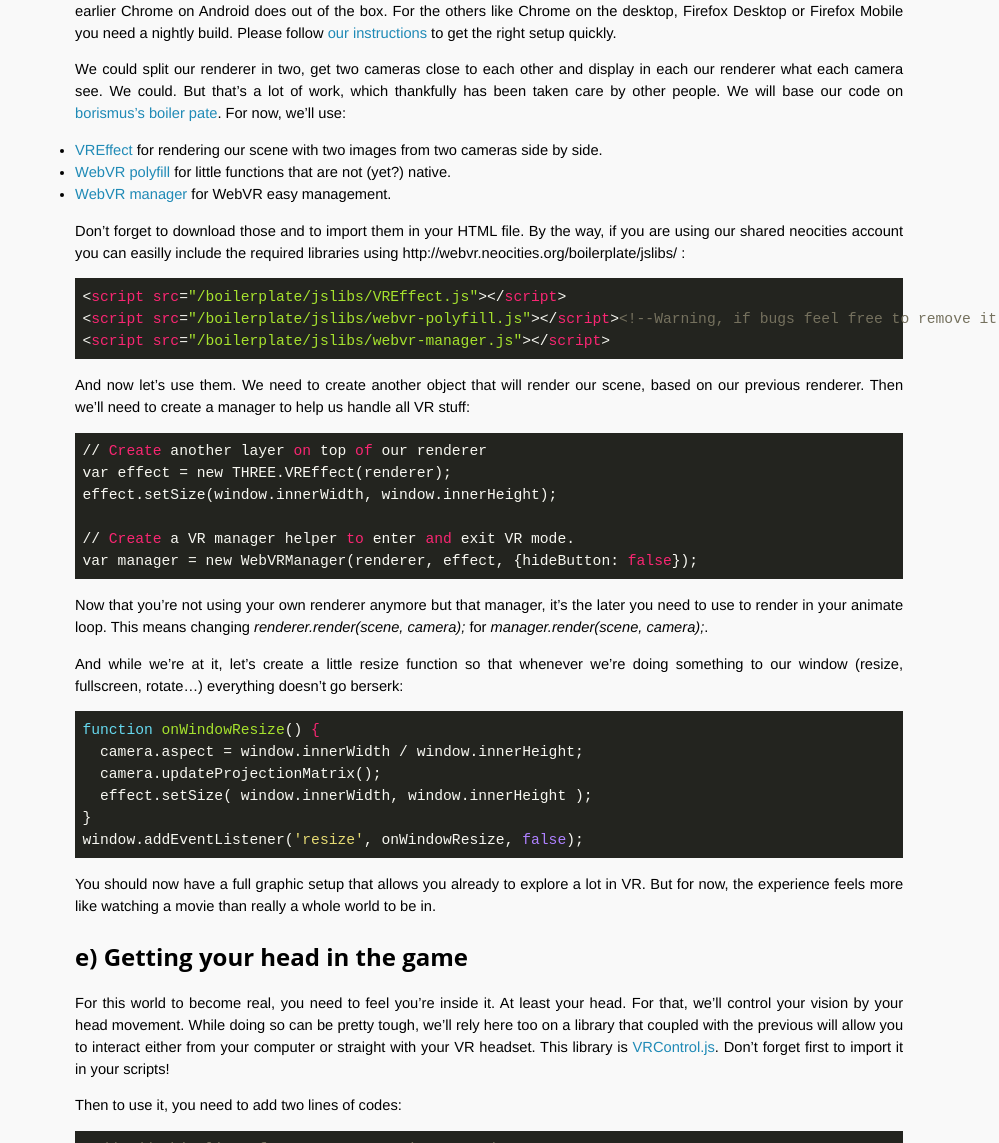
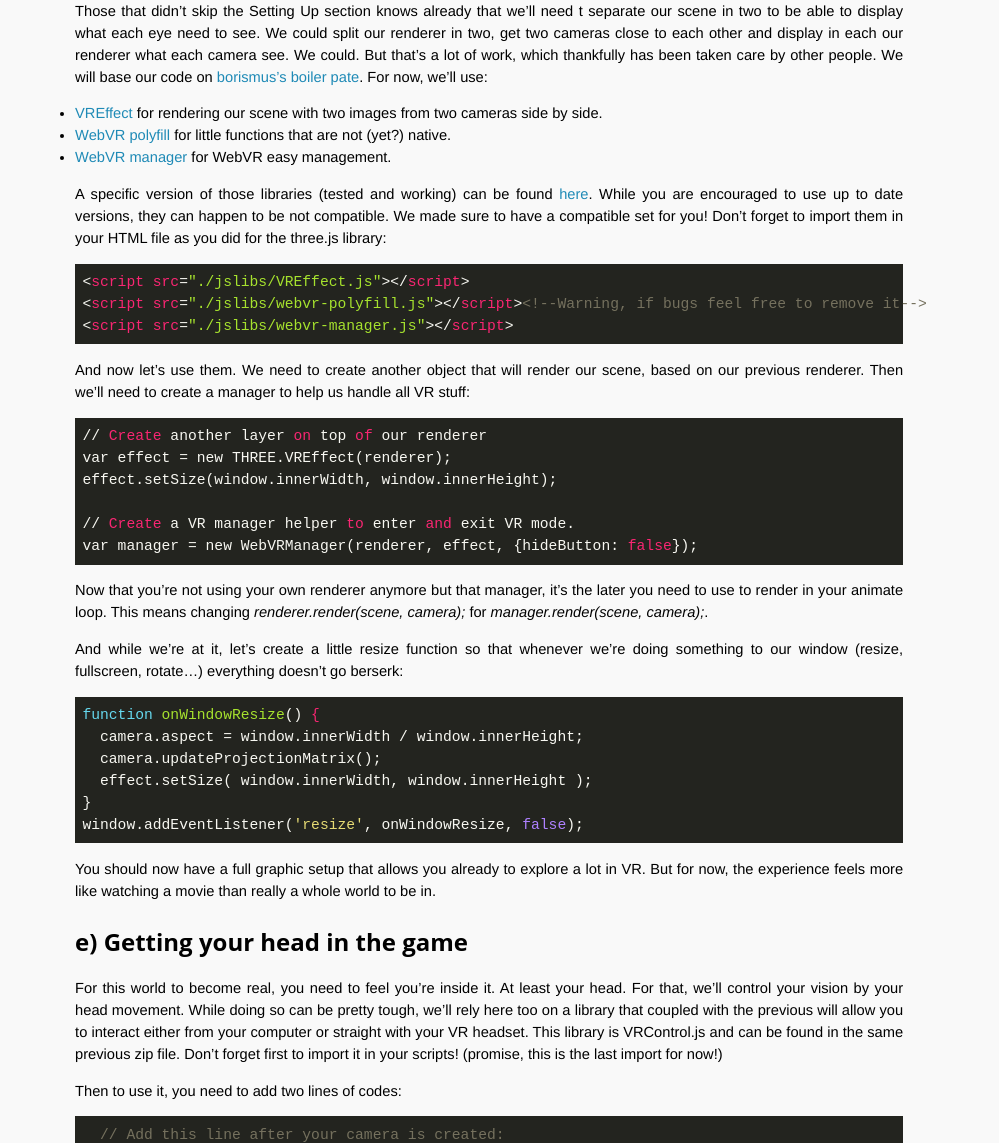
Before and after one commit to OpenTechSchool-Brussels/webVR-for-3D-graphics-and-music, a Jekyll site: the page built from your-3D-scene.markdown, in a window 1280 px wide and 1400 px high, scrolled down 5065 px. Shown: the part 257-1400 px from the top of the window, without its empty margins (281-1280 px from the left). Built offline with Jekyll 4.4.1, drawn with Linux system fonts in a browser that asks for light colours; Markdown is read by kramdown in place of the engine named in the settings; some of the changed text lies outside the part shown; grey boxes are pictures that could not be loaded.

Commit message:
Update your-3D-scene.markdown

````diff
--- a/your-3D-scene.markdown
+++ b/your-3D-scene.markdown
@@ -171,24 +171,22 @@
 So yeah, a skybox is just a big box where a texture has been applied to the inside. You can put a texture of space to give you a more eerie feeling if you feel like. In any case, you not only have a better setup, you now know how to apply texture! But but but .... this is not supposed to be a 3D workshop! Where's the VR? Well, VR is based on 3D so we had to go through all that. Now ....
 
 ## d) Seeing is believing
-Those that didn't skip the Setting Up section knows already that we'll need t separate our scene in two to be able to display what each eye need to see.
+Keep your smartphone andyour little side gear (google's cardboard, dive, or any other smartphone head set) by your side and let's make it happen! **Warning!** From now on we are going to be truly in VR on the smartphone. For that you do need a mobile browser that supports the webVR API. If you don't have one, be sure to update or get one that is compatible.
 
 <img src="https://mdn.mozillademos.org/files/11095/createStereoscopicImages.png" alt="Stereo explanations" width="100%">
 
-**Warning!** From now on we are going to be truly in VR. For that you do need a browser that supports the webVR API. As said earlier Chrome on Android does out of the box. For the others like Chrome on the desktop, Firefox Desktop or Firefox Mobile you need a nightly build. Please follow [our instructions](http://opentechschool-brussels.github.io/webVR-for-3D-graphics-and-music/Setting-up.html#Browser) to get the right setup quickly.
-
-We could split our renderer in two, get two cameras close to each other and display in each our renderer what each camera see. We could. But that's a lot of work, which thankfully has been taken care by other people. We will base our code on [borismus's boiler pate](https://github.com/borismus/webvr-boilerplate). For now, we'll use:
+Those that didn't skip the Setting Up section knows already that we'll need t separate our scene in two to be able to display what each eye need to see. We could split our renderer in two, get two cameras close to each other and display in each our renderer what each camera see. We could. But that's a lot of work, which thankfully has been taken care by other people. We will base our code on [borismus's boiler pate](https://github.com/borismus/webvr-boilerplate). For now, we'll use:
 
 * [VREffect](http://webvr.neocities.org/boilerplate/jslibs/VREffect.js) for rendering our scene with two images from two cameras side by side.
 * [WebVR polyfill](http://webvr.neocities.org/boilerplate/jslibs/webvr-polyfill.js) for little functions that are not (yet?) native.
 * [WebVR manager](http://webvr.neocities.org/boilerplate/jslibs/webvr-manager.js) for WebVR easy management.
 
-Don't forget to download those and to import them in your HTML file. By the way, if you are using our shared neocities account you can easilly include the required libraries using http://webvr.neocities.org/boilerplate/jslibs/ :
+A specific version of those libraries (tested and working) can be found [here](jslibs.zip). While you are encouraged to use up to date versions, they can happen to be not compatible. We made sure to have a compatible set for you! Don't forget to import them in your HTML file as you did for the three.js library:
 
 ```html
-<script src="/boilerplate/jslibs/VREffect.js"></script>
-<script src="/boilerplate/jslibs/webvr-polyfill.js"></script><!--Warning, if bugs feel free to remove it-->
-<script src="/boilerplate/jslibs/webvr-manager.js"></script>
+<script src="./jslibs/VREffect.js"></script>
+<script src="./jslibs/webvr-polyfill.js"></script><!--Warning, if bugs feel free to remove it-->
+<script src="./jslibs/webvr-manager.js"></script>
 ```
 
 And now let's use them. We need to create another object that will render our scene, based on our previous renderer. Then we'll need to create a manager to help us handle all VR stuff:
@@ -218,18 +216,18 @@
 You should now have a full graphic setup that allows you already to explore a lot in VR. But for now, the experience feels more like watching a movie than really a whole world to be in.
 
 ## e) Getting your head in the game
-For this world to become real, you need to feel you're inside it. At least your head. For that, we'll control your vision by your head movement. While doing so can be pretty tough, we'll rely here too on a library that coupled with the previous will allow you to interact either from your computer or straight with your VR headset. This library is [VRControl.js](http://webvr.neocities.org/boilerplate/jslibs/VRControls.js). Don't forget first to import it in your scripts!
+For this world to become real, you need to feel you're inside it. At least your head. For that, we'll control your vision by your head movement. While doing so can be pretty tough, we'll rely here too on a library that coupled with the previous will allow you to interact either from your computer or straight with your VR headset. This library is VRControl.js and can be found in the same previous zip file. Don't forget first to import it in your scripts! (promise, this is the last import for now!)
 
 Then to use it, you need to add two lines of codes:
 
 ```javascript
   // Add this line after your camera is created:
-var controls = new THREE.VRControls(camera);
+  var controls = new THREE.VRControls(camera);
 ```
 
 ```javascript
   // Add this line in the animate function:
-controls.update();
+  controls.update();
 ```
 
 You should now be able to see the whole world around you as you move your gaze around. Should. Not must. Let's change that and force our user to actually look around: how would you make your cube move around your user? You should be able to do it with what you learned up until now (and a bit of math). Try to think and make it happen before looking at the solution below:
````
